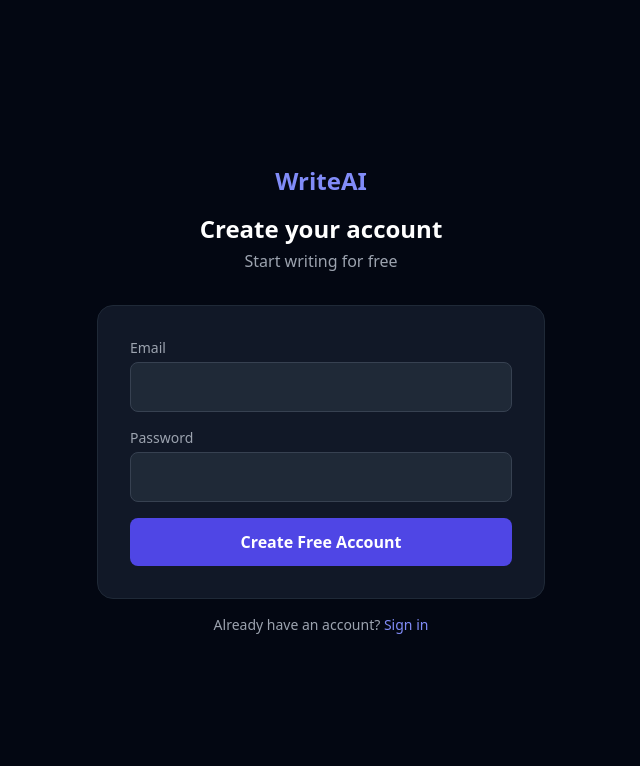
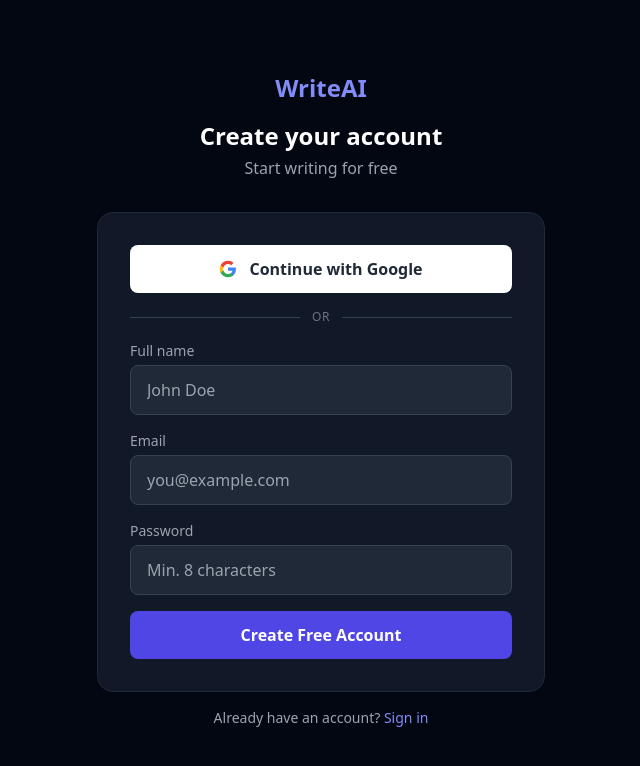
Before and after one commit to Collinsbahati/writeai, a Next.js app: page /signup in a window 1280 px wide. Shown: the top 766 px of the page, without its empty margins (319-959 px from the left). Built offline with nearby package versions, Linux system fonts and the light colour scheme; no server answers.

Commit message:
Update page.tsx

```diff
--- a/app/signup/page.tsx
+++ b/app/signup/page.tsx
@@ -1,4 +1,5 @@
 'use client'
+
 import { useState } from 'react'
 import { createClient } from '@/lib/supabase'
 import { useRouter } from 'next/navigation'
@@ -7,9 +8,10 @@
 export default function SignupPage() {
   const [email, setEmail] = useState('')
   const [password, setPassword] = useState('')
+  const [fullName, setFullName] = useState('')
   const [loading, setLoading] = useState(false)
+  const [googleLoading, setGoogleLoading] = useState(false)
   const [error, setError] = useState('')
-  const [success, setSuccess] = useState(false)
   const router = useRouter()
   const supabase = createClient()
 
@@ -17,23 +19,25 @@
     e.preventDefault()
     setLoading(true)
     setError('')
-    const { error } = await supabase.auth.signUp({
-      email, password,
-      options: { emailRedirectTo: `${process.env.NEXT_PUBLIC_APP_URL}/dashboard` }
+    const { data, error } = await supabase.auth.signUp({
+      email,
+      password,
+      options: { data: { full_name: fullName } }
     })
     if (error) { setError(error.message); setLoading(false) }
-    else setSuccess(true)
+    else if (data.session) { router.push('/dashboard') }
+    else { router.push('/dashboard') }
   }
 
-  if (success) return (
-    <div className="min-h-screen bg-gray-950 flex items-center justify-center px-4">
-      <div className="text-center">
-        <div className="text-6xl mb-4">📧</div>
-        <h1 className="text-2xl font-bold text-white mb-2">Check your email!</h1>
-        <p className="text-gray-400">We sent a confirmation link to <strong className="text-white">{email}</strong></p>
-      </div>
-    </div>
-  )
+  async function handleGoogleSignup() {
+    setGoogleLoading(true)
+    setError('')
+    const { error } = await supabase.auth.signInWithOAuth({
+      provider: 'google',
+      options: { redirectTo: `${window.location.origin}/auth/callback` },
+    })
+    if (error) { setError(error.message); setGoogleLoading(false) }
+  }
 
   return (
     <div className="min-h-screen bg-gray-950 flex items-center justify-center px-4">
@@ -43,23 +47,62 @@
           <h1 className="text-2xl font-bold text-white mt-4">Create your account</h1>
           <p className="text-gray-400 mt-1">Start writing for free</p>
         </div>
-        <form onSubmit={handleSignup} className="bg-gray-900 rounded-2xl p-8 border border-gray-800 space-y-4">
-          {error && <div className="bg-red-900/30 border border-red-700 text-red-400 px-4 py-3 rounded-lg text-sm">{error}</div>}
+
+        <div className="bg-gray-900 rounded-2xl p-8 border border-gray-800 space-y-4">
+          {error && (
+            <div className="bg-red-900/30 border border-red-700 text-red-400 px-4 py-3 rounded-lg text-sm">
+              {error}
+            </div>
+          )}
+
+          {/* Google Button */}
+          <button
+            onClick={handleGoogleSignup}
+            disabled={googleLoading || loading}
+            className="w-full flex items-center justify-center gap-3 bg-white hover:bg-gray-100 disabled:opacity-50 py-3 rounded-lg font-semibold text-gray-800 transition"
+          >
+            {googleLoading ? (
+              <span className="inline-block w-4 h-4 border-2 border-gray-400 border-t-gray-800 rounded-full animate-spin" />
+            ) : (
+              <svg width="18" height="18" viewBox="0 0 24 24">
+                <path fill="#4285F4" d="M22.56 12.25c0-.78-.07-1.53-.2-2.25H12v4.26h5.92c-.26 1.37-1.04 2.53-2.21 3.31v2.77h3.57c2.08-1.92 3.28-4.74 3.28-8.09z"/>
+                <path fill="#34A853" d="M12 23c2.97 0 5.46-.98 7.28-2.66l-3.57-2.77c-.98.66-2.23 1.06-3.71 1.06-2.86 0-5.29-1.93-6.16-4.53H2.18v2.84C3.99 20.53 7.7 23 12 23z"/>
+                <path fill="#FBBC05" d="M5.84 14.09c-.22-.66-.35-1.36-.35-2.09s.13-1.43.35-2.09V7.07H2.18C1.43 8.55 1 10.22 1 12s.43 3.45 1.18 4.93l3.66-2.84z"/>
+                <path fill="#EA4335" d="M12 5.38c1.62 0 3.06.56 4.21 1.64l3.15-3.15C17.45 2.09 14.97 1 12 1 7.7 1 3.99 3.47 2.18 7.07l3.66 2.84c.87-2.6 3.3-4.53 6.16-4.53z"/>
+              </svg>
+            )}
+            {googleLoading ? 'Connecting...' : 'Continue with Google'}
+          </button>
+
+          <div className="flex items-center gap-3">
+            <div className="flex-1 h-px bg-gray-700" />
+            <span className="text-gray-500 text-xs uppercase tracking-wider">or</span>
+            <div className="flex-1 h-px bg-gray-700" />
+          </div>
+
+          <form onSubmit={handleSignup} className="space-y-4">
+            <div>
+              <label className="block text-sm text-gray-400 mb-1">Full name</label>
+              <input type="text" value={fullName} onChange={e => setFullName(e.target.value)} required placeholder="John Doe"
+                className="w-full bg-gray-800 border border-gray-700 rounded-lg px-4 py-3 text-white focus:outline-none focus:border-indigo-500" />
+            </div>
             <div>
               <label className="block text-sm text-gray-400 mb-1">Email</label>
-            <input type="email" value={email} onChange={e => setEmail(e.target.value)} required
+              <input type="email" value={email} onChange={e => setEmail(e.target.value)} required placeholder="you@example.com"
                 className="w-full bg-gray-800 border border-gray-700 rounded-lg px-4 py-3 text-white focus:outline-none focus:border-indigo-500" />
             </div>
             <div>
               <label className="block text-sm text-gray-400 mb-1">Password</label>
-            <input type="password" value={password} onChange={e => setPassword(e.target.value)} required minLength={6}
+              <input type="password" value={password} onChange={e => setPassword(e.target.value)} required minLength={8} placeholder="Min. 8 characters"
                 className="w-full bg-gray-800 border border-gray-700 rounded-lg px-4 py-3 text-white focus:outline-none focus:border-indigo-500" />
             </div>
-          <button type="submit" disabled={loading}
+            <button type="submit" disabled={loading || googleLoading}
               className="w-full bg-indigo-600 hover:bg-indigo-500 disabled:opacity-50 py-3 rounded-lg font-semibold text-white transition">
               {loading ? 'Creating account...' : 'Create Free Account'}
             </button>
           </form>
+        </div>
+
         <p className="text-center text-gray-400 mt-4 text-sm">
           Already have an account?{' '}
           <Link href="/login" className="text-indigo-400 hover:text-indigo-300">Sign in</Link>
```
Lines whose indentation alone changed are shown as unchanged.
